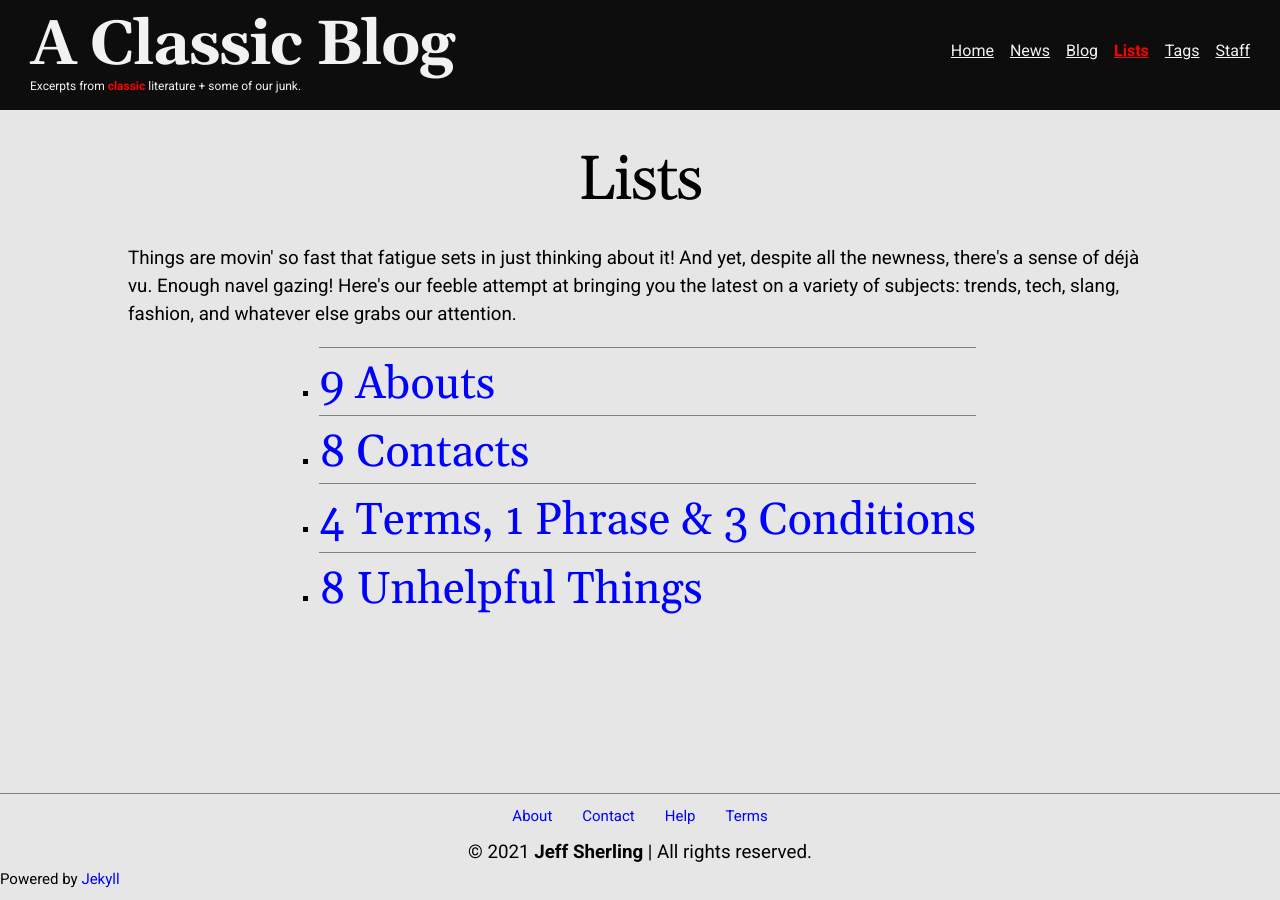
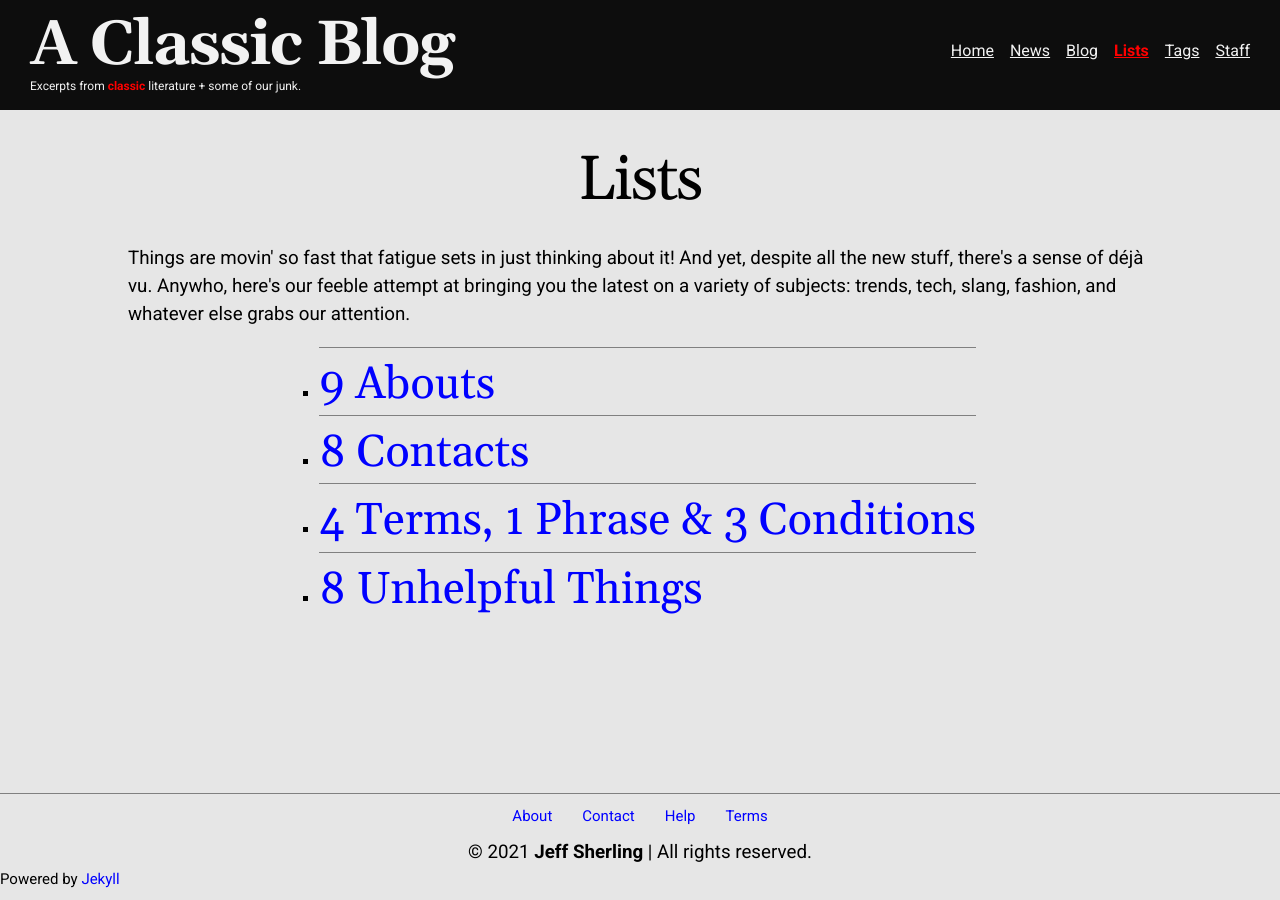
Before and after one commit to jsherling/jsherling.github.io, a Jekyll site: the page built from lists.html, in a window 1280 px wide. Built offline with Jekyll 4.4.1, drawn with Linux system fonts in a browser that asks for light colours.

Commit message:
Adjust wording on Lists page

```diff
--- a/lists.html
+++ b/lists.html
@@ -5,9 +5,9 @@ title: Lists
 <h1 class="mb-dot5em">{{ page.title }}</h1>
 <p class="list-intro">
   Things are movin' so fast that fatigue sets in just thinking about it! And
-  yet, despite all the newness, there's a sense of déjà vu. Enough navel gazing!
-  Here's our feeble attempt at bringing you the latest on a variety of subjects:
-  trends, tech, slang, fashion, and whatever else grabs our attention.
+  yet, despite all the new stuff, there's a sense of déjà vu. Anywho, here's our
+  feeble attempt at bringing you the latest on a variety of subjects: trends,
+  tech, slang, fashion, and whatever else grabs our attention.
 </p>
 
 <ul>
```
